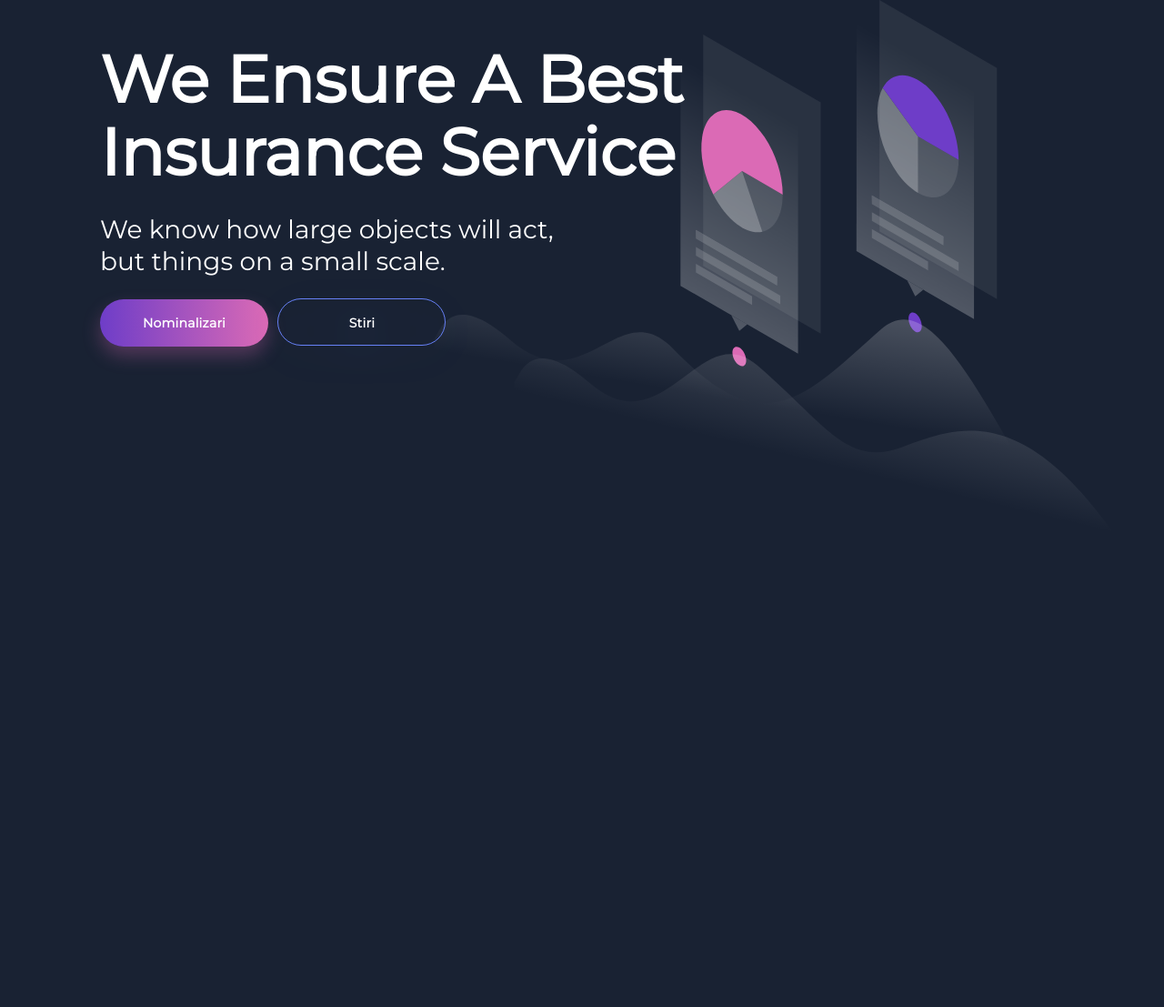
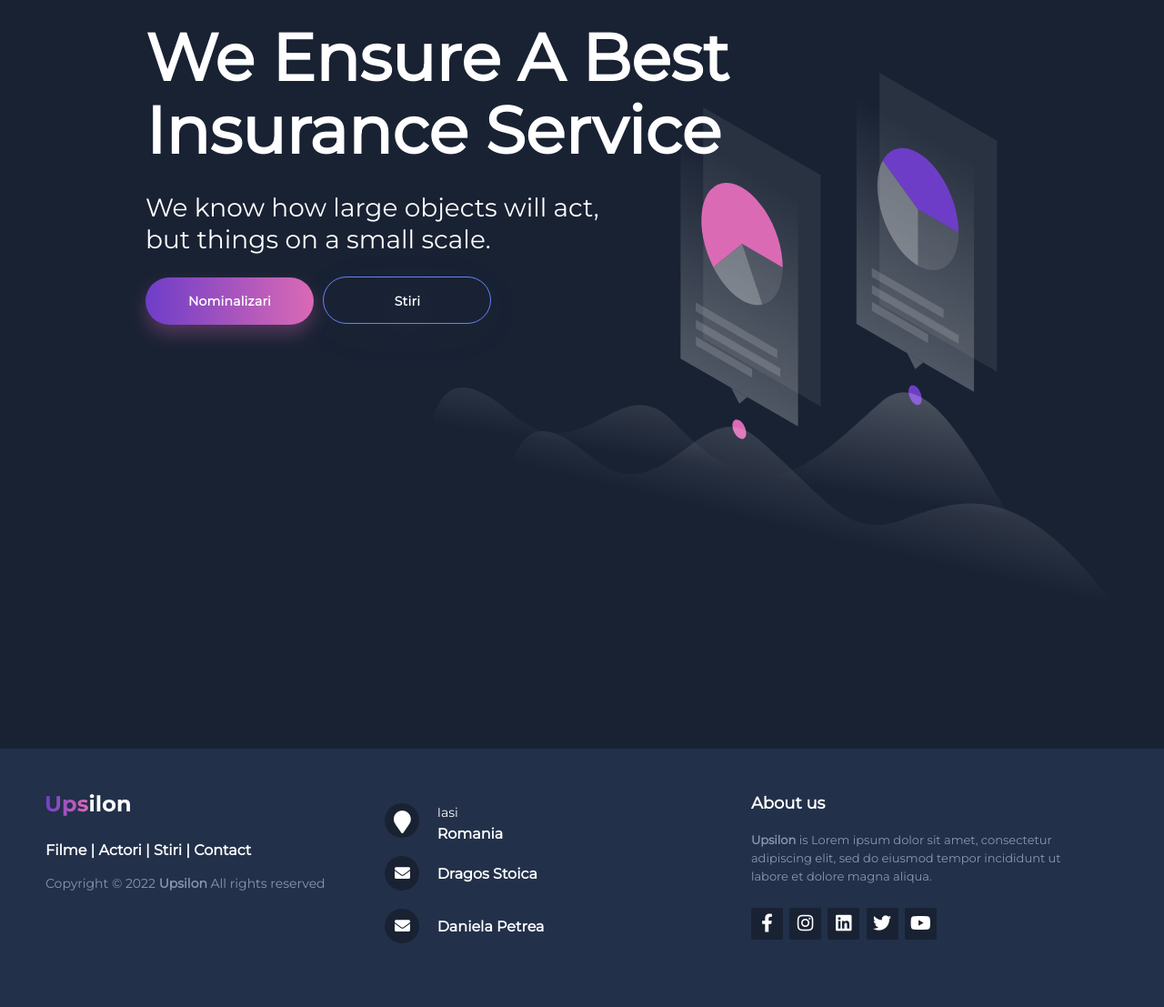
Before and after one commit to StoicaDragos2001/TWProject, a plain HTML site: page title.html in a window 1280 px wide. Shown: the part 137-1244 px from the top of the page at 91% size. Before the commit the page ends 800 px from the top, so only its background shows below. Drawn offline with Linux system fonts and the light colour scheme.

Commit message:
landing page mock-up done

```diff
--- a/style.css
+++ b/style.css
@@ -2,11 +2,23 @@
   margin: 0;
   padding: 0;
   box-sizing: border-box;
-  font-family: "Montserrat", sans-serif;
+  font-family: Montserrat, sans-serif;
 }
+
 body {
   background-color: #192233;
+  height: 100%;
+  width: 100%;
 }
+
+.landing {
+  width: 100%;
+  height: 90%;
+  bottom: 0;
+  /* overflow-y: scroll; */
+  margin-top: 10vh;
+}
+
 .content {
   position: relative;
   width: 100%;
@@ -19,33 +31,40 @@ body {
   background-repeat: no-repeat;
   background-position: 80% 70%;
 }
+
 .title,
 .subtitle,
 .buttons {
   text-align: left;
-  margin-left: 10vh;
+  margin-left: 20vh;
 }
+
 .title {
-  margin-top: 23vh;
+  margin-top: 10vh;
 }
+
 h1 {
   font-weight: 800;
   font-size: 1.8em;
   line-height: 80px;
   color: #fff;
 }
+
 .subtitle {
   margin-top: 3.5vh;
 }
+
 h4 {
   font-weight: 500;
   font-size: 0.7em;
   line-height: 35px;
   color: white;
 }
+
 .buttons {
   margin-top: 2vh;
 }
+
 button {
   padding: 15px 36px;
   position: relative;
@@ -60,12 +79,14 @@ button {
   color: #ffffff;
   cursor: pointer;
 }
+
 #main-CTA {
   background: linear-gradient(270deg, #db6ab5 0%, #6e3dc8 100%);
   box-shadow: 0px 10px 20px rgba(219, 106, 181, 0.3);
   border-radius: 37px;
   border: none;
 }
+
 #second-CTA {
   border: 1px solid #6781f7;
   box-sizing: border-box;
@@ -73,7 +94,9 @@ button {
   border-radius: 37px;
   background-color: transparent;
 }
+
 nav {
+  top: 0;
   position: fixed;
   display: flex;
   height: 10vh;
@@ -83,20 +106,25 @@ nav {
   justify-content: space-between;
   padding: 0 50px 0 100px;
   flex-wrap: wrap;
+  z-index: 2;
 }
+
 nav .logo {
   color: #fff;
   font-size: 35px;
   font-weight: 600;
 }
+
 nav ul {
   display: flex;
   flex-wrap: wrap;
   list-style: none;
 }
+
 nav ul li {
   margin: 0 5px;
 }
+
 nav ul li a {
   color: #fff;
   text-decoration: none;
@@ -108,48 +136,55 @@ nav ul li a {
   line-height: 24px;
   transition: all 0.3s ease;
 }
+
 nav ul li a.active,
 nav ul li a:hover {
   color: #db6ab5;
   /* background: #fff; */
 }
+
 nav .menu-btn i {
   color: #fff;
   font-size: 22px;
   cursor: pointer;
   display: none;
 }
+
 input[type="checkbox"] {
   display: none;
 }
+
 @media (max-width: 1000px) {
   nav {
     padding: 0 40px 0 50px;
   }
+
   .title,
   .subtitle,
   .buttons {
-    margin-left: 5vh;
+    margin-left: 15vh;
   }
-  /* .title {
-    margin-top: 16vh;
-  } */
 }
+
 @media (max-width: 920px) {
   .title,
   .subtitle,
   .buttons {
-    margin-left: 2vh;
+    margin-left: 10vh;
   }
+
   .title {
-    margin-top: 22vh;
+    margin-top: 15vh;
   }
+
   nav .menu-btn i {
     display: block;
   }
+
   #click:checked ~ .menu-btn i:before {
     content: "\f00d";
   }
+
   nav ul {
     position: fixed;
     top: 10vh;
@@ -161,13 +196,16 @@ input[type="checkbox"] {
     display: block;
     transition: all 0.3s ease;
   }
+
   #click:checked ~ ul {
     left: 0;
   }
+
   nav ul li {
     width: 100%;
     margin: 40px 0;
   }
+
   nav ul li a {
     width: 100%;
     margin-left: -100%;
@@ -175,9 +213,11 @@ input[type="checkbox"] {
     font-size: 20px;
     transition: 0.6s cubic-bezier(0.68, -0.55, 0.265, 1.55);
   }
+
   #click:checked ~ ul li a {
     margin-left: 0px;
   }
+
   nav ul li a.active,
   nav ul li a:hover {
     background: none;
@@ -200,7 +240,7 @@ input[type="checkbox"] {
   }
 
   .title {
-    margin-top: 14vh;
+    margin-top: 7vh;
   }
 
   .subtitle {
@@ -215,7 +255,8 @@ input[type="checkbox"] {
   .subtitle,
   .buttons {
     text-align: left;
-    margin-left: 1vh;
+    margin-left: 4vh;
+    margin-right: 4vh;
   }
 
   button {
@@ -226,17 +267,166 @@ input[type="checkbox"] {
     margin-top: 2vh;
   }
 }
-.content {
-  position: absolute;
-  top: 50%;
-  left: 50%;
-  transform: translate(-50%, -50%);
+
+footer {
+  bottom: 0;
+  width: 100%;
+  height: 20%;
+}
+
+@media (max-height: 800px) {
+  footer {
+    position: static;
+  }
+
+  header {
+    padding-top: 40px;
+  }
+}
+
+.footer-distributed {
+  background-color: #22304a;
+  box-sizing: border-box;
+  width: 100%;
+  text-align: left;
+  font: bold 16px sans-serif;
+  padding: 50px 50px 60px 50px;
+  margin-top: 80px;
+}
+
+.footer-distributed .footer-left,
+.footer-distributed .footer-center,
+.footer-distributed .footer-right {
+  display: inline-block;
+  vertical-align: top;
+}
+
+.footer-distributed .footer-left {
+  width: 30%;
+}
+
+.footer-distributed .footer-links {
+  color: #ffffff;
+  margin: 20px 0 12px;
+}
+
+.footer-distributed .footer-links a {
+  display: inline-block;
+  line-height: 1.8;
+  text-decoration: none;
+  color: inherit;
+}
+
+.footer-distributed .footer-company-name {
+  color: #8b97ae;
+  font-size: 14px;
+  font-weight: normal;
+  margin: 0;
+}
+
+.footer-distributed .footer-center {
+  width: 35%;
+}
+
+.footer-distributed .footer-center i {
+  background-color: #192233;
+  color: #ffffff;
+  font-size: 25px;
+  width: 38px;
+  height: 38px;
+  border-radius: 50%;
   text-align: center;
-  z-index: -1;
-  width: 100%;
-  padding: 0 30px;
-  color: #1b1b1b;
+  line-height: 42px;
+  margin: 10px 15px;
+  vertical-align: middle;
 }
+
+.footer-distributed .footer-center i.fa-envelope {
+  font-size: 17px;
+  line-height: 38px;
+}
+
+.footer-distributed .footer-center p {
+  display: inline-block;
+  color: #ffffff;
+  vertical-align: middle;
+  margin: 0;
+}
+
+.footer-distributed .footer-center p span {
+  display: block;
+  font-weight: normal;
+  font-size: 14px;
+  line-height: 2;
+}
+
+.footer-distributed .footer-center p a {
+  color: #fff;
+  text-decoration: none;
+}
+
+.footer-distributed .footer-right {
+  width: 30%;
+}
+
+.footer-distributed .footer-company-about {
+  line-height: 20px;
+  color: #8b97ae;
+  font-size: 13px;
+  font-weight: normal;
+  margin: 0;
+}
+
+.footer-distributed .footer-company-about span {
+  display: block;
+  color: #ffffff;
+  font-size: 18px;
+  font-weight: bold;
+  margin-bottom: 20px;
+}
+
+.footer-distributed .footer-icons {
+  margin-top: 25px;
+}
+
+.footer-distributed .footer-icons a {
+  display: inline-block;
+  width: 35px;
+  height: 35px;
+  cursor: pointer;
+  background-color: #192233;
+  border-radius: 2px;
+  font-size: 20px;
+  color: #ffffff;
+  text-align: center;
+  line-height: 35px;
+  margin-right: 3px;
+  margin-bottom: 5px;
+}
+
+.footer-distributed .footer-icons a:hover {
+  background: linear-gradient(270deg, #db6ab5 0%, #6e3dc8 100%);
+}
+
+.footer-links a:hover {
+  color: #3f71ea;
+}
+
+@media (max-width: 880px) {
+  .footer-distributed .footer-left,
+  .footer-distributed .footer-center,
+  .footer-distributed .footer-right {
+    display: block;
+    width: 100%;
+    margin-bottom: 40px;
+    text-align: center;
+  }
+
+  .footer-distributed .footer-center i {
+    margin-left: 0;
+  }
+}
+
 .content div {
   font-size: 40px;
   font-weight: 700;
--- a/title.html
+++ b/title.html
@@ -13,9 +13,10 @@
     />
     <meta name="viewport" content="width=device-width, initial-scale=1.0" />
   </head>
+
   <body>
     <nav>
-      <div class="logo"><img src="Upsilon.svg" alt="Upsilon" /></div>
+      <div class="logo-footer"><img src="Upsilon.svg" alt="Upsilon" /></div>
       <input type="checkbox" id="click" />
       <label for="click" class="menu-btn">
         <i class="fas fa-bars"></i>
@@ -27,6 +28,7 @@
         <li><a href="#">Contact</a></li>
       </ul>
     </nav>
+    <div class="landing">
       <div class="content">
         <div class="title">
           <h1>
@@ -45,5 +47,56 @@
           <button id="second-CTA">Stiri</button>
         </div>
       </div>
+      <footer class="footer-distributed">
+        <div class="footer-left">
+          <div class="logo"><img src="Upsilon.svg" alt="Upsilon" /></div>
+
+          <p class="footer-links">
+            <a href="#">Filme</a>
+            |
+            <a href="#">Actori</a>
+            |
+            <a href="#">Stiri</a>
+            |
+            <a href="#">Contact</a>
+          </p>
+
+          <p class="footer-company-name">
+            Copyright © 2022 <strong>Upsilon</strong> All rights reserved
+          </p>
+        </div>
+
+        <div class="footer-center">
+          <div>
+            <i class="fa fa-map-marker"></i>
+            <p><span>Iasi</span> Romania</p>
+          </div>
+
+          <div>
+            <i class="fa fa-envelope"></i>
+            <p><a href="mailto:stoicadragos2001@gmail.com">Dragos Stoica</a></p>
+          </div>
+          <div>
+            <i class="fa fa-envelope"></i>
+            <p><a href="mailto:danapetrea.dp@gmail.com">Daniela Petrea</a></p>
+          </div>
+        </div>
+        <div class="footer-right">
+          <p class="footer-company-about">
+            <span>About us</span>
+            <strong>Upsilon</strong> is Lorem ipsum dolor sit amet, consectetur
+            adipiscing elit, sed do eiusmod tempor incididunt ut labore et
+            dolore magna aliqua.
+          </p>
+          <div class="footer-icons">
+            <a href="#"><i class="fab fa-facebook-f"></i></a>
+            <a href="#"><i class="fab fa-instagram"></i></a>
+            <a href="#"><i class="fab fa-linkedin"></i></a>
+            <a href="#"><i class="fab fa-twitter"></i></a>
+            <a href="#"><i class="fab fa-youtube"></i></a>
+          </div>
+        </div>
+      </footer>
+    </div>
   </body>
 </html>
```
Lines whose indentation alone changed are shown as unchanged.
